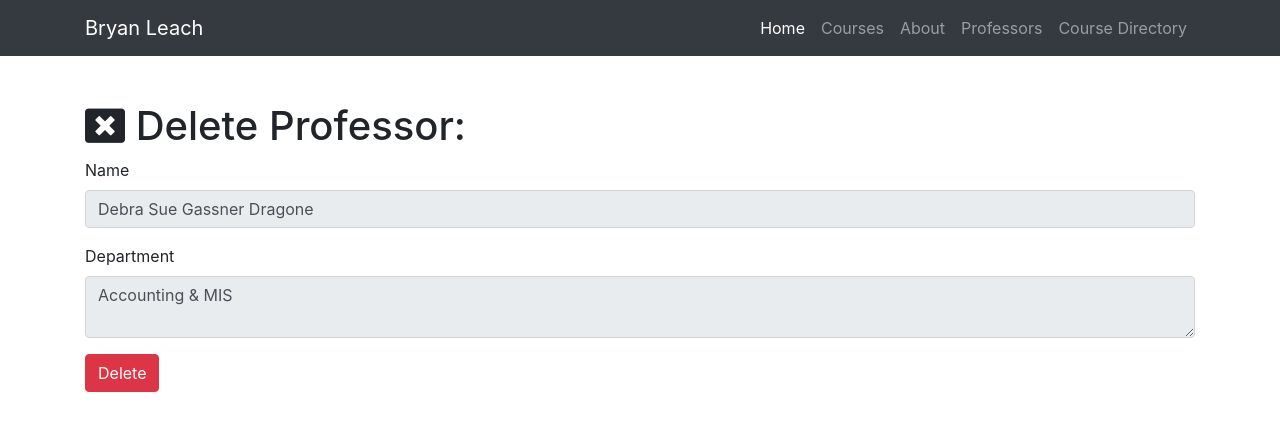
After one commit to bgleach/my-resume, a Flask app: page /professors/delete/2 in a window 1280 px wide. The commit adds this page. Shown: the top 431 px of the page. Run offline with Flask 2, Linux system fonts and the light colour scheme; data comes from the database, SQL or seed files in the repository; both versions use the stored data as it was after the commit; some libraries are stand-ins or nearby versions.

Commit message:
added delete

```diff
--- a/resume.py
+++ b/resume.py
@@ -72,6 +72,16 @@ def edit_professor(id):
         db.session.commit()
         return redirect(url_for('show_all_professors'))
 
+@app.route('/professors/delete/<int:id>', methods=['GET', 'POST'])
+def delete_professor(id):
+    professor = Professor.query.filter_by(id=id).first()
+    if request.method == 'GET':
+        return render_template('professor-delete.html', professor=professor)
+    if request.method == 'POST':
+        db.session.delete(professor)
+        db.session.commit()
+        return redirect(url_for('show_all_professors'))
+
 
 @app.route('/course-directory/edit/<int:id>', methods=['GET', 'POST'])
 def edit_course(id):
@@ -114,6 +124,16 @@ def add_courses():
         db.session.commit()
         return redirect(url_for('show_all_courses'))
 
+@app.route('/course-directory/delete/<int:id>', methods=['GET', 'POST'])
+def delete_course(id):
+    course = Course.query.filter_by(id=id).first()
+    if request.method == 'GET':
+        return render_template('course-delete.html', course=course)
+    if request.method == 'POST':
+        db.session.delete(course)
+        db.session.commit()
+        return redirect(url_for('show_all_courses'))
+
 
 # https://goo.gl/Pc39w8 explains the following line
 if __name__ == '__main__':
--- a/templates/course-all.html
+++ b/templates/course-all.html
@@ -27,7 +27,10 @@
         <td>{{course.description}}</td>
         <td>
           <a href="/course-directory/edit/{{course.id}}" class ="btn btn-success" role="button" aria-disabled="true"> Edit</a>
+        <td>
+          <a href="/course-directory/delete/{{course.id}}" class ="btn btn-danger" role="button" aria-disabled="true"> Delete</a>
         </td>
+      </td>
   </tr>
    {% endfor %}
  </tbody>
--- a/templates/professor-all.html
+++ b/templates/professor-all.html
@@ -25,6 +25,7 @@
         <td>{{professor.department}}</td>
         <td>
           <a href="/professors/edit/{{professor.id}}" class ="btn btn-success" role="button" aria-disabled="true"> Edit</a>
+          <a href="/professors/delete/{{professor.id}}" class="btn btn-danger" role="button" aria-disabled="true"> Delete</a>
         </td>
   </tr>
    {% endfor %}
--- /dev/null
+++ b/templates/professor-delete.html
@@ -0,0 +1,42 @@
+{% extends "home-base.html" %}
+
+{% block title %}Delete Professor{% endblock %}
+
+{% block head%}
+  {{super()}}
+  <style>
+    body {
+      padding-top: 54px;
+    }
+  </style>
+{% endblock %}
+
+{% block page_content %}
+<div class="container">
+   <h1 class="mt-5"><i class="fa fa-window-close" aria-hidden="true"></i> Delete Professor:</h1>
+  <form action="/professors/delete/{{professor.id}}" method="post">
+    <div class="form-group">
+      <label>Name</label>
+      <input class="form-control" type="text" name="name" value="{{professor.name}}" required="true" readonly="true">
+    </div>
+    <div class="form-group">
+      <label>Department</label>
+      <textarea class="form-control" name="department" required="true" readonly="true">{{professor.department}}</textarea>
+    </div>
+    <button type="submit" class="btn btn-danger" id="delete_btn">Delete</button>
+  </form>
+ </div>
+{% endblock %}
+
+{% block scripts %}
+  {{super()}}
+  <script>
+  $(document).ready(function () {
+    $('#delete_btn').click(function () {
+      if (! confirm('All related courses will be deleted too. Are you sure?')) {
+        return false;
+      }
+    })
+  });
+  </script>
+{% endblock %}
```
Also changed, not shown: templates/course-delete.html (added, +45 -0 lines), data.sqlite.
